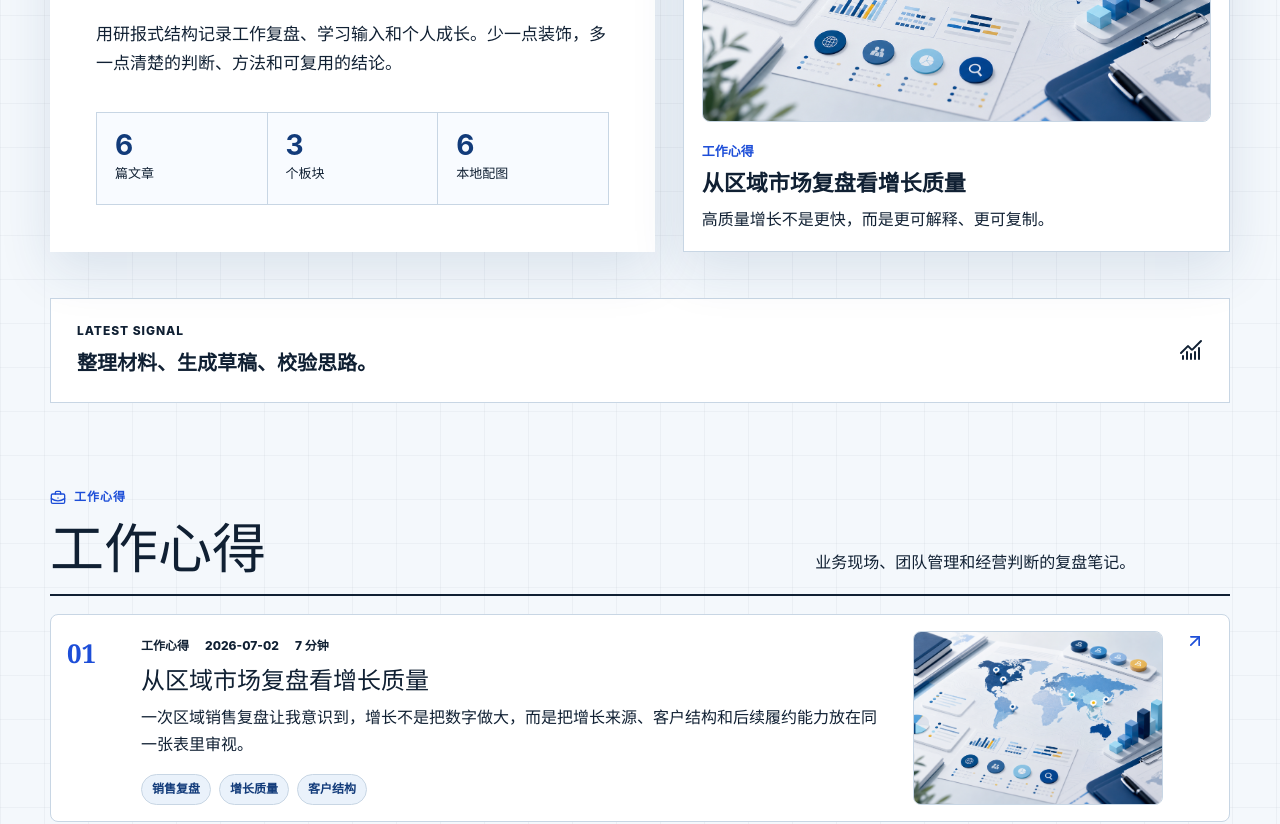
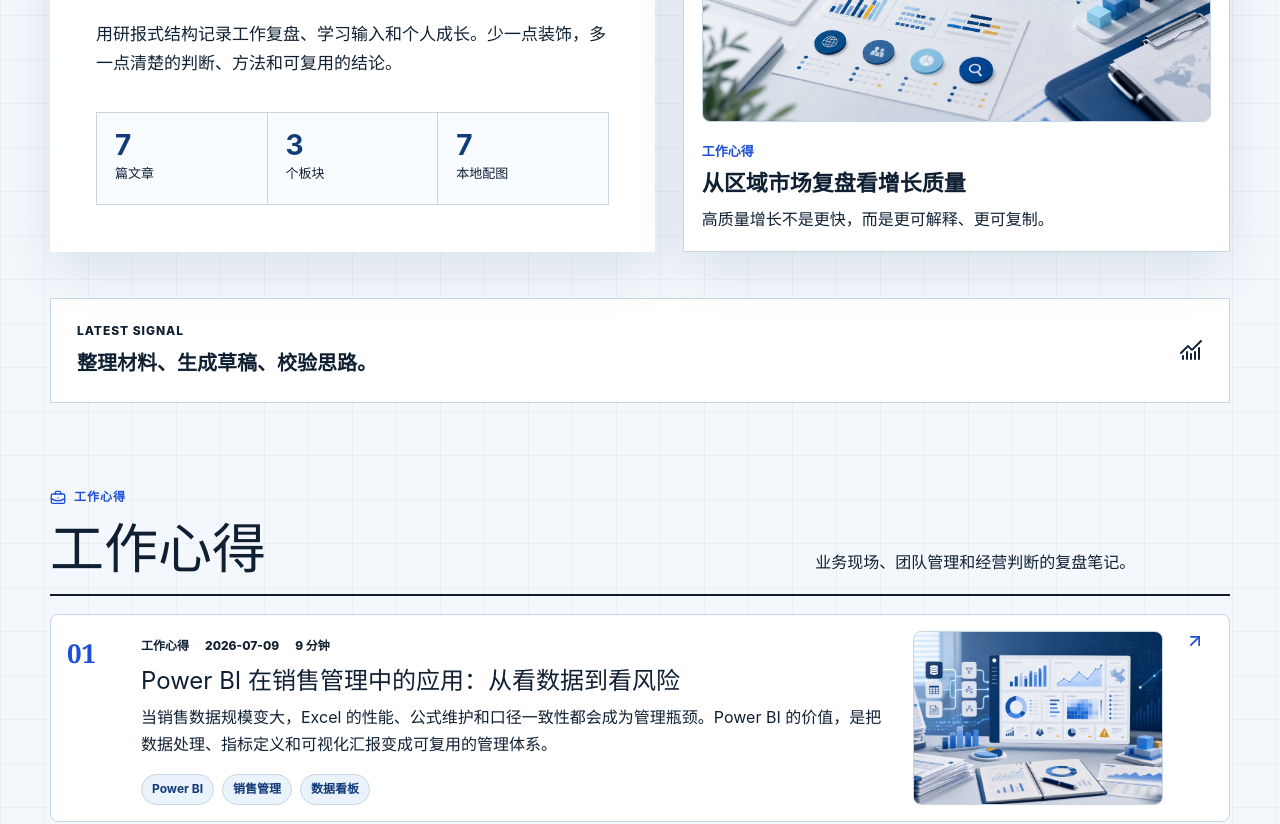
Before and after one commit to DanielZhangzyj/suguangji-blog, a React (Vite) app: page /#/ in a window 1280 px wide. Shown: the part 380-1204 px from the top of the page. Built offline with nearby package versions, Linux system fonts and the light colour scheme.

Commit message:
Add Power BI sales management article

```diff
--- a/src/data/articles.ts
+++ b/src/data/articles.ts
@@ -19,6 +19,80 @@ export const categoryMeta = {
 } satisfies Record<Article['category'], { label: string; description: string; accent: string }>;
 
 export const articles: Article[] = [
+  {
+    id: 'powerbi-sales-management',
+    imageSrc: '/article-images/powerbi-sales-management.png',
+    title: 'Power BI 在销售管理中的应用：从看数据到看风险',
+    excerpt: '当销售数据规模变大，Excel 的性能、公式维护和口径一致性都会成为管理瓶颈。Power BI 的价值，是把数据处理、指标定义和可视化汇报变成可复用的管理体系。',
+    content: `## Excel 的问题不只是性能，而是管理口径不稳定
+过去很长一段时间里，销售团队的数据管理主要依赖 Excel。对于小规模团队来说，Excel 足够灵活，也足够直观：导出订单表、做几张透视表、加几个公式，就能完成基础的销售汇总和业绩分析。
+
+但当业务规模变大，客户数量、订单记录、产品线、区域维度和销售人员维度不断增加后，Excel 的局限会越来越明显。数据量一大，文件打开和刷新速度变慢；指标一多，公式之间互相引用，维护成本迅速上升；多个版本在不同人之间传来传去，也容易造成口径不一致。
+
+这时，销售管理需要的就不只是“能看到数据”，而是要让数据分析变得稳定、可复用，并且能够更快暴露业务风险。Power BI 的价值，正是在这个阶段开始变得明显。
+
+## Power Query 让数据处理变成固定流程
+传统 Excel 场景里，销售助理或销售运营经常需要重复做一些机械动作：删除空行、统一客户名称、调整日期格式、合并订单表和客户表、匹配销售人员归属、清理异常字段。每次导出新数据后，这些步骤都要重新做一遍。
+
+如果使用 Power Query，这些动作可以被固化成流程。比如每周从 ERP 导出订单明细，从 CRM 导出客户信息，从财务系统导出回款记录。Power Query 可以把这些表按照固定规则合并，并自动完成字段清洗和格式转换。
+
+实际场景中，一个区域销售经理可能只需要把最新的数据文件放到指定文件夹里，Power BI 刷新后就能自动生成最新看板。原本需要半天整理的数据，现在可能十几分钟就能完成。这对销售管理很重要，因为管理者不应该把大量时间消耗在“整理数据”上，而应该把时间用在分析异常、判断趋势和推动动作上。
+
+## 用度量值固化指标，减少重复计算和口径争议
+Power BI 的第二个价值，是可以通过度量值把核心指标固定下来。
+
+比如销售管理中常见的几个指标：销售额可以定义为已确认订单金额的合计；回款率可以定义为已回款金额除以应回款金额；毛利率可以定义为毛利额除以销售额；客户复购率可以定义为一定周期内重复下单客户数占总客户数的比例。
+
+这些指标如果都写在 Excel 公式里，会随着表格版本变化而不断漂移。但在 Power BI 中，可以用 DAX 度量值统一定义。只要指标定义被确认，后续所有报表、图表和筛选条件都会基于同一套口径计算。
+
+举个例子，管理层想看“本季度各区域销售额和毛利率表现”。在 Excel 中，可能需要销售运营重新拉表、筛选季度、按区域汇总、再计算毛利率。而在 Power BI 中，只要度量值已经建好，管理者可以直接在看板中切换季度、区域、产品线，指标会自动变化。
+
+这不仅节省时间，更重要的是减少了沟通成本。大家看到的是同一套指标，不需要每次会议前重新确认公式。
+
+## 可视化的价值，是更快发现问题
+Excel 当然也能做图表，但当分析维度变多后，图表之间的联动、筛选和钻取会比较弱。Power BI 可以把销售额、毛利、回款、客户结构、产品线和区域表现放到同一个看板中，并支持点击筛选和下钻分析。
+
+比如销售总监看到某个区域销售额增长很快，但毛利率明显低于平均水平。继续点进去后，发现增长主要来自几个低价项目，并且回款周期偏长。这时，问题就不只是“这个区域增长很好”，而是要进一步判断：这种增长是否健康？是否牺牲了利润？是否带来了后续回款风险？
+
+再比如，销售漏斗看板显示某个销售人员的商机数量很多，但从报价到成交的转化率持续偏低。管理者就可以进一步查看客户类型、产品组合和报价区间，判断是客户质量问题、方案匹配问题，还是销售跟进节奏问题。
+
+这些风险如果只看 Excel 明细，很容易被淹没在大量数据里。而可视化看板的价值，就是让异常更早浮出来。
+
+## 销售汇报从“做表”变成“讲判断”
+在传统汇报模式下，销售团队经常把大量精力花在做 PPT 和整理 Excel 上。每次月会前，都要重新导出数据、更新图表、复制截图、调整格式。真正用于分析业务的时间反而不多。
+
+使用 Power BI 后，很多固定汇报可以沉淀成长期看板。比如月度销售看板可以固定包含几个模块：整体销售额、目标达成率、区域排名、产品线表现、重点客户贡献、回款风险、销售漏斗变化。
+
+这样一来，会议前不需要重新做大量表格，而是直接基于最新数据看趋势和异常。销售负责人可以把汇报重点从“这个月完成了多少”转向“为什么这个区域增长放缓”“哪些客户存在回款风险”“哪些产品线需要调整资源投入”。
+
+我认为这是 Power BI 对销售管理最大的改变：它让汇报从展示数据，逐渐变成解释业务。
+
+## 对管理层来说，真正重要的是风险前置
+销售管理不是只看结果，更重要的是提前发现风险。
+
+比如订单金额看起来正常，但新增客户占比下降，说明增长可能过度依赖老客户；销售额完成率不错，但回款率下降，说明现金流风险正在积累；某个产品线销售增长很快，但售后问题同步增加，说明交付压力可能会影响后续客户满意度。
+
+这些信号如果分散在不同 Excel 表里，管理层很难第一时间捕捉。但如果在 Power BI 中建立统一看板，就可以把结果指标和过程指标放在一起看。
+
+一个好的销售看板，不应该只是告诉我们“发生了什么”，还应该帮助我们判断“哪里可能出问题”。这也是 Power BI 相比传统 Excel 分析更适合管理层使用的原因。
+
+## 方法沉淀
+Power BI 并不是为了替代 Excel 的所有场景。Excel 仍然适合临时测算、小范围处理和快速验证想法。但当销售数据开始变得复杂，指标需要长期复用，管理层需要稳定看板时，Power BI 更适合作为销售分析的基础工具。
+
+我理解的销售数据管理可以分成三个层次：第一层是记录数据，知道订单、客户和回款发生了什么；第二层是分析数据，理解不同区域、产品和客户结构的表现；第三层是管理风险，通过数据提前发现增长质量、回款压力和销售漏斗中的问题。
+
+Excel 可以完成第一层和部分第二层，但 Power BI 更适合把第二层和第三层长期固化下来。
+
+最终，工具本身不是重点。真正重要的是让销售管理从“每次重新整理数据”，转向“持续复用同一套分析体系”。当数据流程、指标口径和可视化看板都稳定下来，团队才能把更多精力放在业务判断和管理动作上。`,
+    category: 'work',
+    categoryLabel: '工作心得',
+    date: '2026-07-09',
+    readTime: '9 分钟',
+    metric: '3 层分析体系',
+    signal: '用 Power Query 管流程，用度量值固化口径，用看板提前发现业务风险。',
+    takeaway: '销售数据管理的重点，不是做出更多表，而是让管理层更快看到风险和判断依据。',
+    tags: ['Power BI', '销售管理', '数据看板'],
+  },
   {
     id: 'market-entry-review',
     imageSrc: '/article-images/market-entry-review.png',
--- a/src/pages/Home.tsx
+++ b/src/pages/Home.tsx
@@ -93,7 +93,7 @@ export default function Home() {
             <div className="hero-report__stats" aria-label={BLOG_OVERVIEW}>
               <div><strong>{articles.length}</strong><span>{ARTICLES_LABEL}</span></div>
               <div><strong>3</strong><span>{SECTIONS_LABEL}</span></div>
-              <div><strong>6</strong><span>{LOCAL_IMAGES_LABEL}</span></div>
+              <div><strong>{articles.length}</strong><span>{LOCAL_IMAGES_LABEL}</span></div>
             </div>
           </div>
 
```
Also changed, not shown: public/article-images/powerbi-sales-management.png (added).
